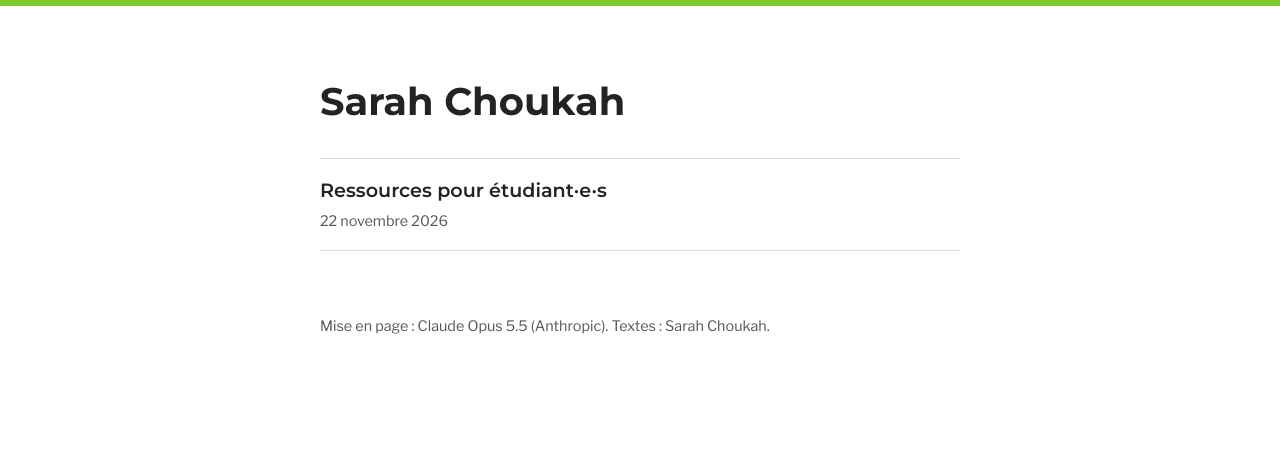
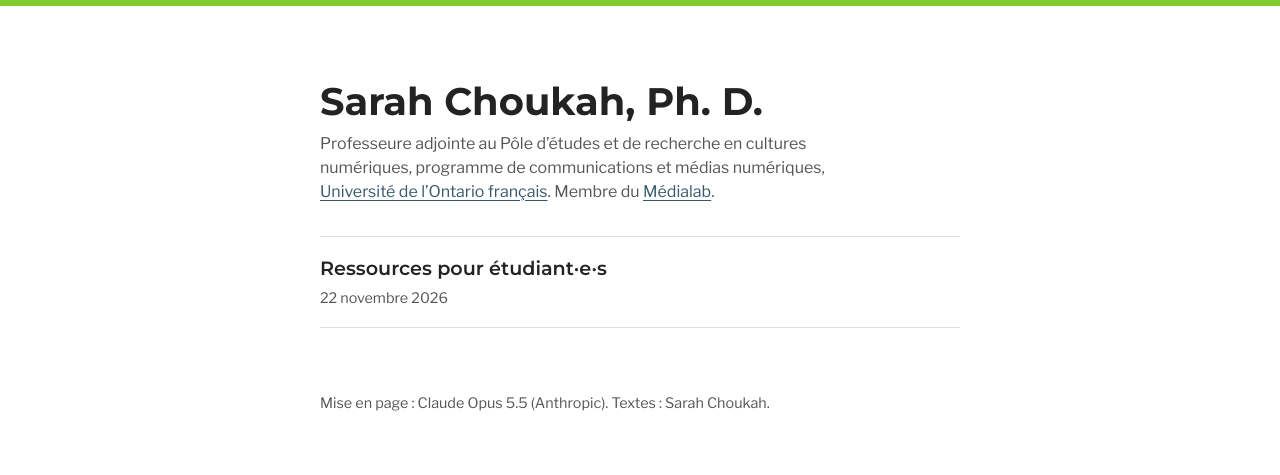
Before and after one commit to schoukah/schoukah.github.io, a plain HTML site: page docs/index.html in a window 1280 px wide. Drawn offline with nearby package versions, Linux system fonts and the light colour scheme.

Commit message:
Mise à jour du site (2026-11-22)

```diff
--- a/docs/index.html
+++ b/docs/index.html
@@ -3,7 +3,7 @@
 <head>
   <meta charset="utf-8">
   <meta name="viewport" content="width=device-width, initial-scale=1">
-  <title>Sarah Choukah</title>
+  <title>Sarah Choukah, Ph. D.</title>
   <link rel="preconnect" href="https://fonts.googleapis.com">
   <link rel="preconnect" href="https://fonts.gstatic.com" crossorigin>
   <link rel="stylesheet" href="https://fonts.googleapis.com/css2?family=Libre+Franklin:ital,wght@0,400;0,600;1,400&family=Montserrat:wght@600;700&display=swap">
@@ -12,7 +12,8 @@
 <body class="accueil">
   <a class="evitement" href="#contenu">Aller au contenu</a>
   <main id="contenu">
-    <h1>Sarah Choukah</h1>
+    <h1>Sarah Choukah, Ph. D.</h1>
+    <p class="titres">Professeure adjointe au Pôle d’études et de recherche en cultures numériques, programme de communications et médias numériques, <a href="https://uontario.ca">Université de l’Ontario français</a>. Membre du <a href="https://culturesnumeriques.org">Médialab</a>.</p>
     <ul class="billets">
       <li>
         <a href="ressources-etudiantes/">Ressources pour étudiant·e·s</a>
--- a/docs/style.css
+++ b/docs/style.css
@@ -187,3 +187,15 @@ blockquote p:last-child { margin-bottom: 0; }
   .sommaire, .pied, .entete, .evitement { display: none; }
   a { color: inherit; }
 }
+
+/* Titres et affiliation sous le nom du site */
+.titres {
+  margin: 0.35rem 0 0;
+  color: var(--texte-2);
+  font-size: 0.9rem;
+  line-height: 1.5;
+  hyphens: manual;
+  -webkit-hyphens: manual;
+}
+.accueil .titres { font-size: 1rem; max-width: 36rem; }
+.accueil h1 { margin-bottom: 0.25rem; }
```
Also changed, not shown: docs/404.html (+1 -1 lines), docs/ressources-etudiantes/index.html (+5 -4 lines).
